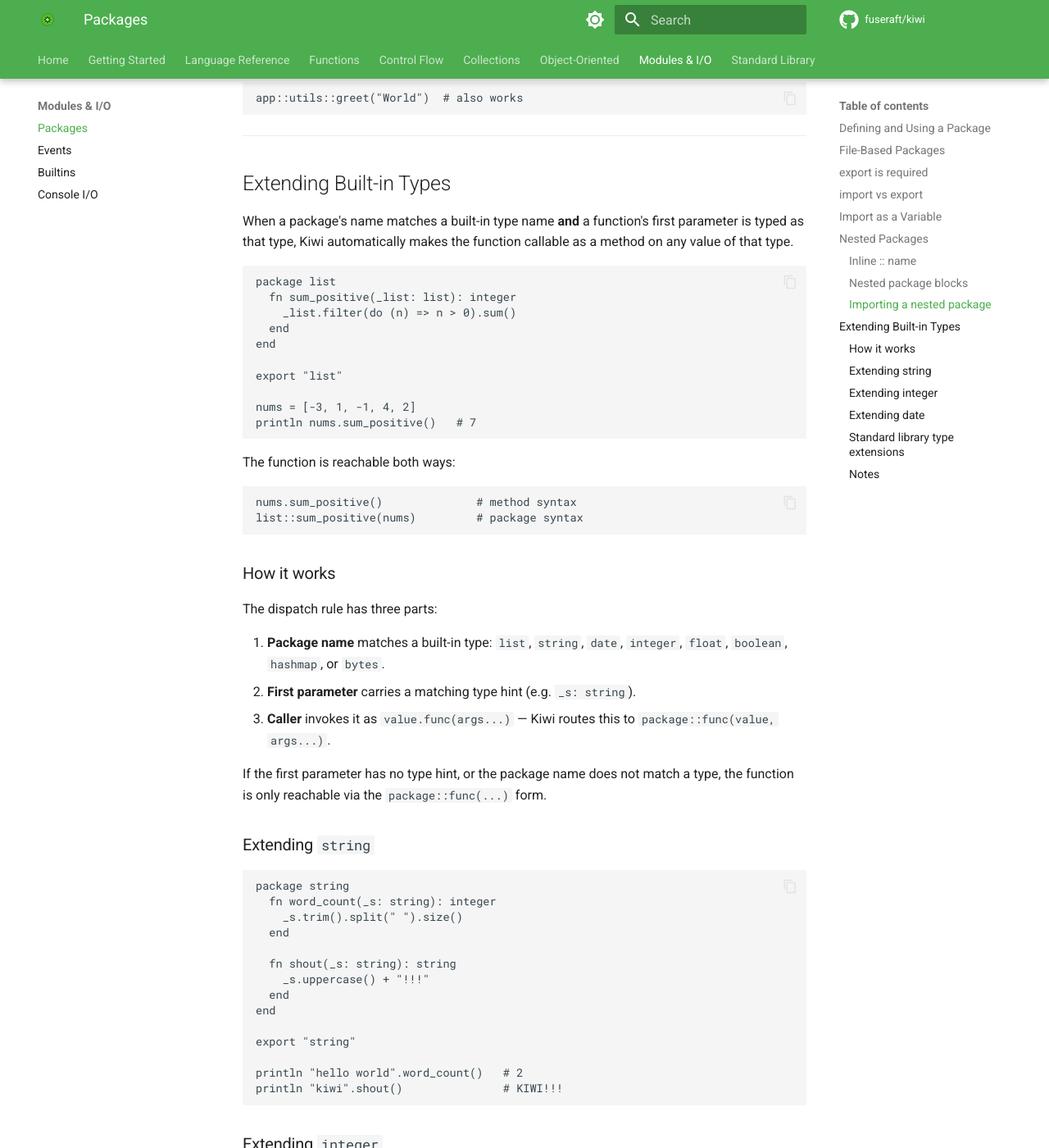
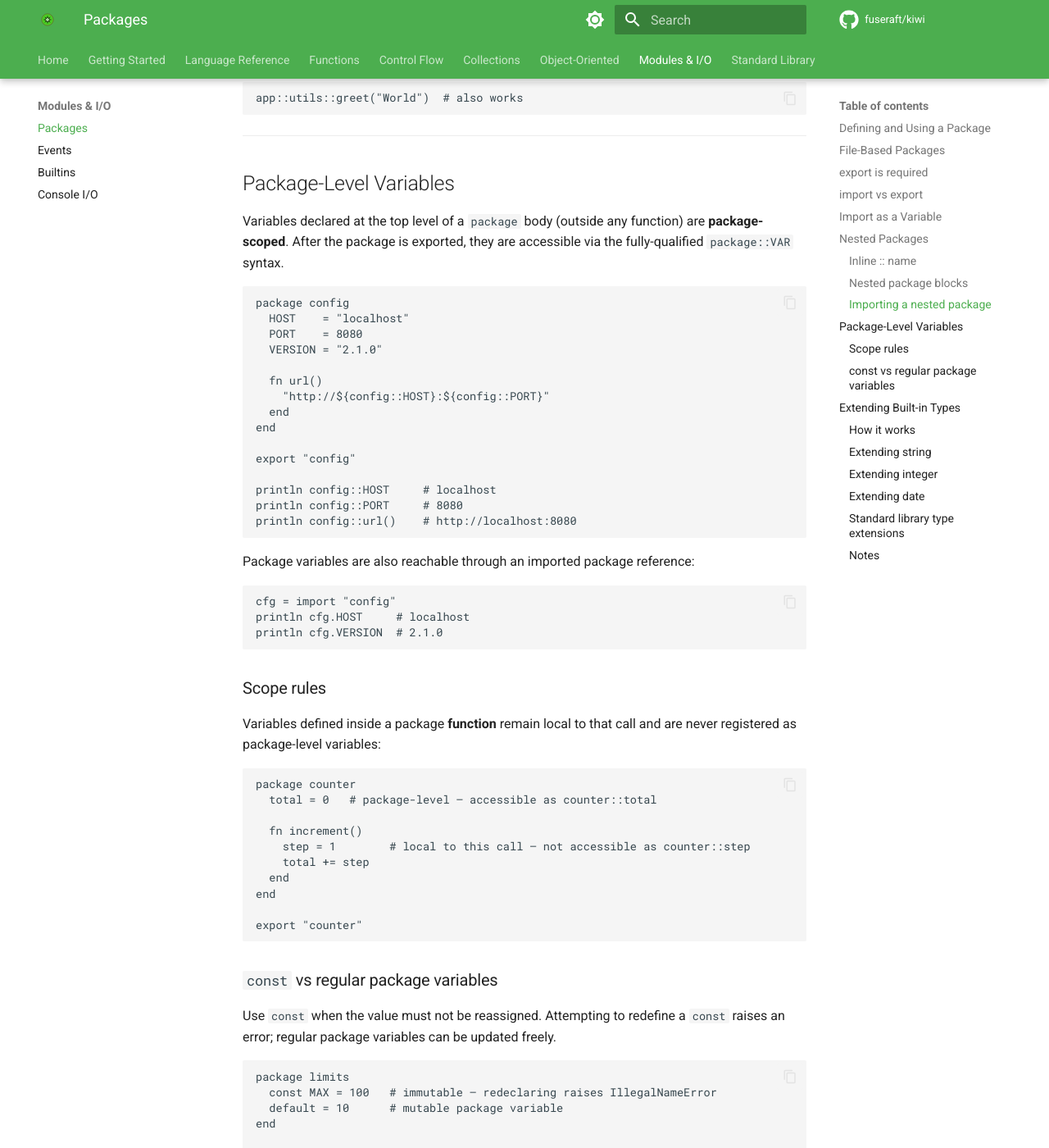
Before and after one commit to fuseraft/kiwi, an MkDocs documentation site: the page built from docs/packages.md, in a window 1280 px wide and 1400 px high, scrolled down 4311 px. Shown: the whole window at 82% size. Built offline with MkDocs 1.6.1 and Material for MkDocs 9.7.7, drawn with Linux system fonts in a browser that asks for light colours; comment, search, counter and statistics services are not loaded; some of the changed text lies outside the part shown.

Commit message:
Update docs

````diff
--- a/docs/packages.md
+++ b/docs/packages.md
@@ -204,6 +204,71 @@ app::utils::greet("World")  # also works
 
 ---
 
+## Package-Level Variables
+
+Variables declared at the top level of a `package` body (outside any function) are **package-scoped**. After the package is exported, they are accessible via the fully-qualified `package::VAR` syntax.
+
+```kiwi
+package config
+  HOST    = "localhost"
+  PORT    = 8080
+  VERSION = "2.1.0"
+
+  fn url()
+    "http://${config::HOST}:${config::PORT}"
+  end
+end
+
+export "config"
+
+println config::HOST     # localhost
+println config::PORT     # 8080
+println config::url()    # http://localhost:8080
+```
+
+Package variables are also reachable through an imported package reference:
+
+```kiwi
+cfg = import "config"
+println cfg.HOST     # localhost
+println cfg.VERSION  # 2.1.0
+```
+
+### Scope rules
+
+Variables defined inside a package **function** remain local to that call and are never registered as package-level variables:
+
+```kiwi
+package counter
+  total = 0   # package-level — accessible as counter::total
+
+  fn increment()
+    step = 1        # local to this call — not accessible as counter::step
+    total += step
+  end
+end
+
+export "counter"
+```
+
+### `const` vs regular package variables
+
+Use `const` when the value must not be reassigned. Attempting to redefine a `const` raises an error; regular package variables can be updated freely.
+
+```kiwi
+package limits
+  const MAX = 100   # immutable — redeclaring raises IllegalNameError
+  default = 10      # mutable package variable
+end
+
+export "limits"
+
+println limits::MAX      # 100
+println limits::default  # 10
+```
+
+---
+
 ## Extending Built-in Types
 
 When a package's name matches a built-in type name **and** a function's first parameter is typed as that type, Kiwi automatically makes the function callable as a method on any value of that type.
````
